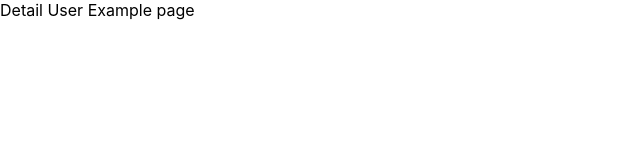
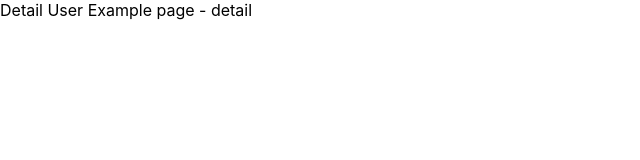
Before and after one commit to mohamadhandy/learn-nextjs, a Next.js app: page /users/detail in a window 1280 px wide. Shown: the top 160 px of the page, without its empty margins (0-640 px from the left). Built offline with nearby package versions, Linux system fonts and the light colour scheme.

Commit message:
dynamic routing nextjs

```diff
--- /dev/null
+++ b/pages/users/[id].tsx
@@ -0,0 +1,10 @@
+import { useRouter } from 'next/router';
+import React from 'react';
+export default function UserDetail() {
+  const router = useRouter();
+  React.useEffect(() => {
+  }, [router.isReady, router.query]);
+  return (
+    <div>{`Detail User Example page - ${router.query.id}`}</div>
+  )
+}
--- a/pages/users/detail.tsx
+++ /dev/null
@@ -1,5 +0,0 @@
-export default function UserDetail() {
-  return (
-    <div>Detail User Example page</div>
-  )
-}
```
